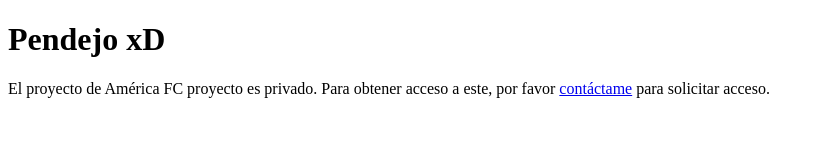
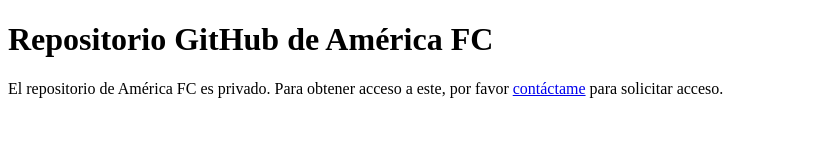
Before and after one commit to ManuelMMedina/ManuelMedina.github.io, a plain HTML site: page index.html in a window 1280 px wide. Shown: the whole page, without its empty margins (0-824 px from the left). Drawn offline with Linux system fonts and the light colour scheme.

Commit message:
Update index.html

```diff
--- a/index.html
+++ b/index.html
@@ -3,10 +3,10 @@
 <head>
     <meta charset="UTF-8">
     <meta name="viewport" content="width=device-width, initial-scale=1.0">
-    <title>Repositorio GitHub de América FC</title>
+    <title>A</title>
 </head>
 <body>
-    <h1>Pendejo xD</h1>
-    <p>El proyecto de América FC proyecto es privado. Para obtener acceso a este, por favor <a href="mailto:manumedinap1@gmail.com">contáctame</a> para solicitar acceso.</p>
+    <h1>Repositorio GitHub de América FC</h1>
+    <p>El repositorio de América FC es privado. Para obtener acceso a este, por favor <a href="mailto:manumedinap1@gmail.com">contáctame</a> para solicitar acceso.</p>
 </body>
 </html>
```
